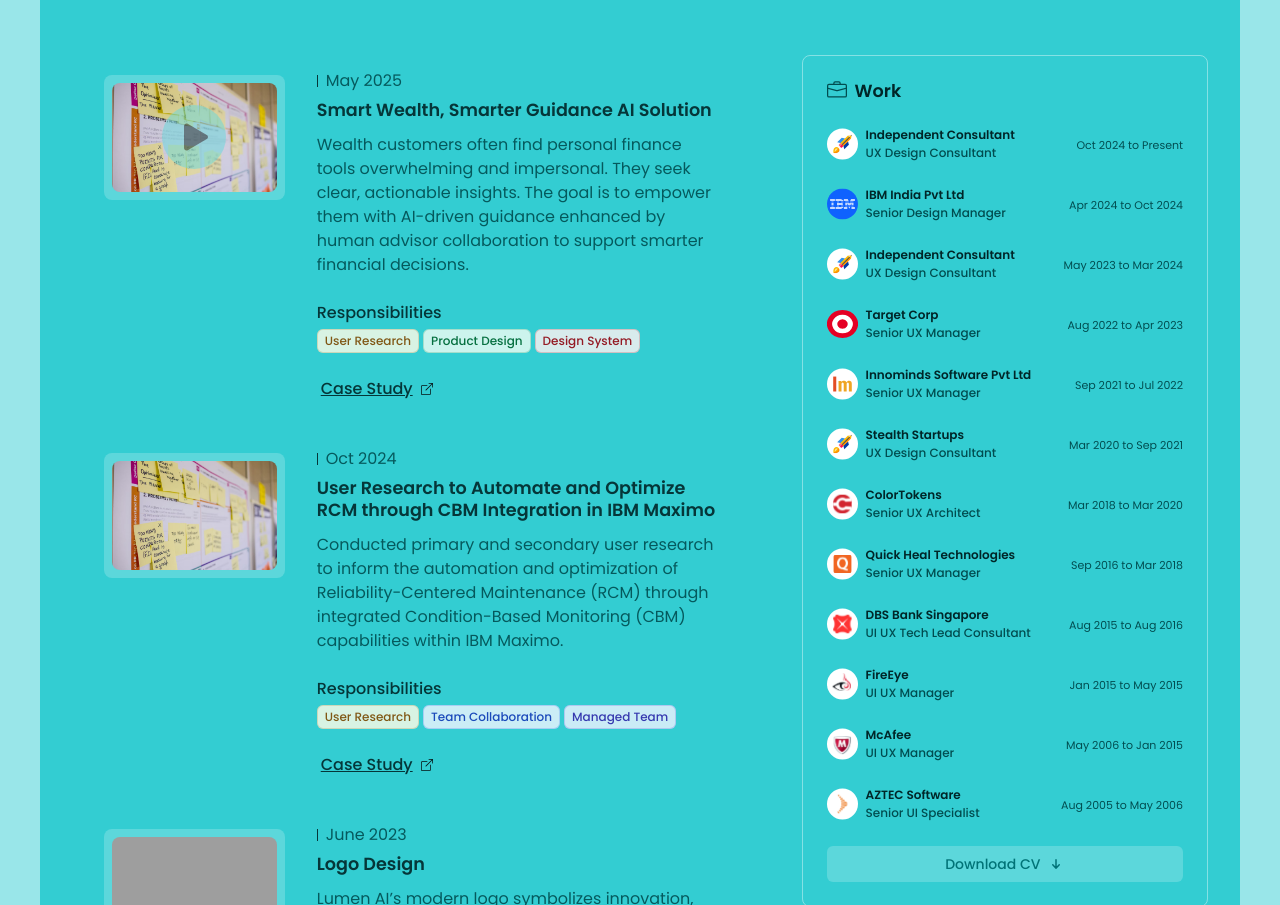
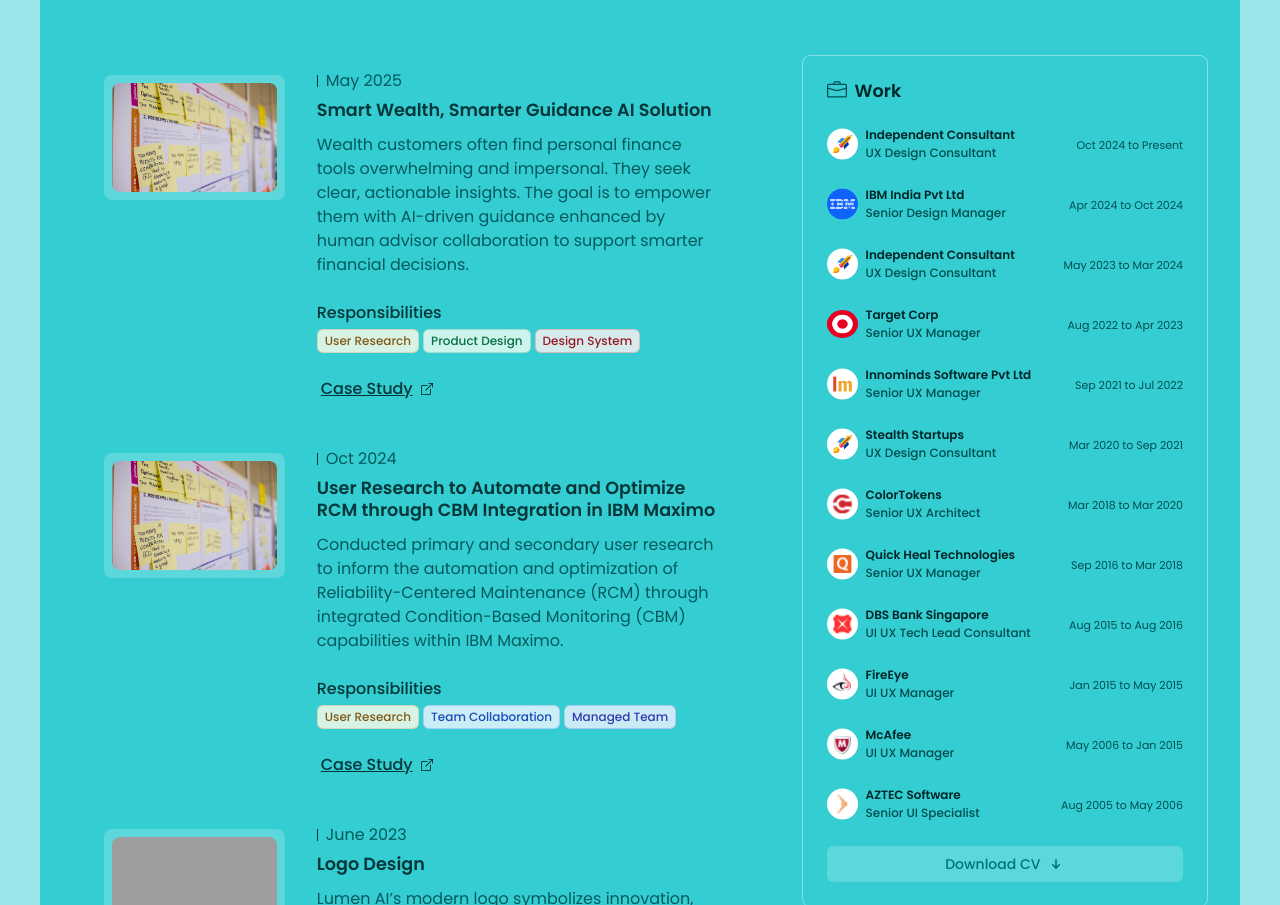
Before and after one commit to iuixd/iuixd.github.io, a React (Vite) app: page / in a window 1280 px wide. Shown: the part 1093-1998 px from the top of the page. Built offline with nearby package versions, Linux system fonts and the light colour scheme; grey boxes are pictures that could not be loaded.

Commit message:
removed video for smart wealth project

```diff
--- a/src/components/ProjectCard.jsx
+++ b/src/components/ProjectCard.jsx
@@ -23,7 +23,7 @@ const thumbnailMap = {
 const projects = [
   {
     thumbnail: "userResearch",
-    youtubeLink: "https://www.youtube.com/watch?v=63SdhdrYhao",
+    youtubeLink: null,
     date: "May 2025",
     title: (
       <h2 className="card-content-title">
```
